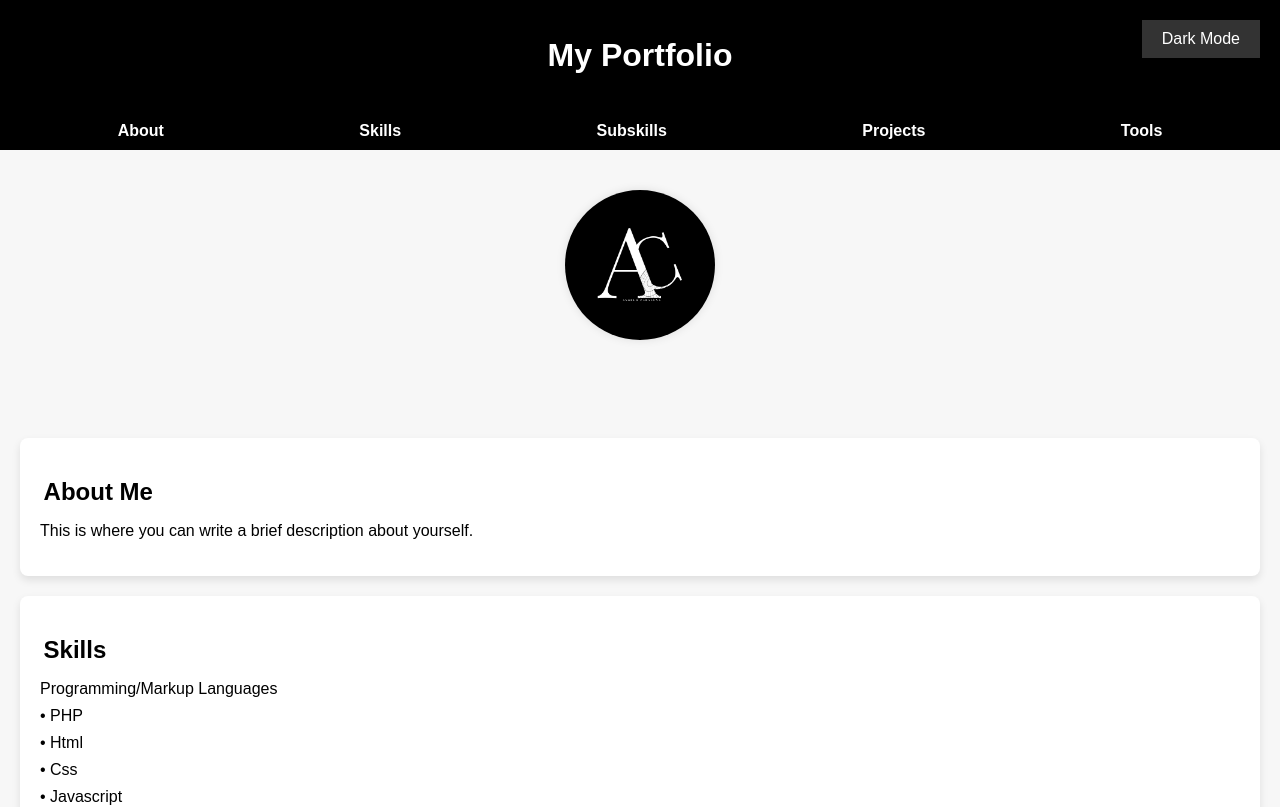
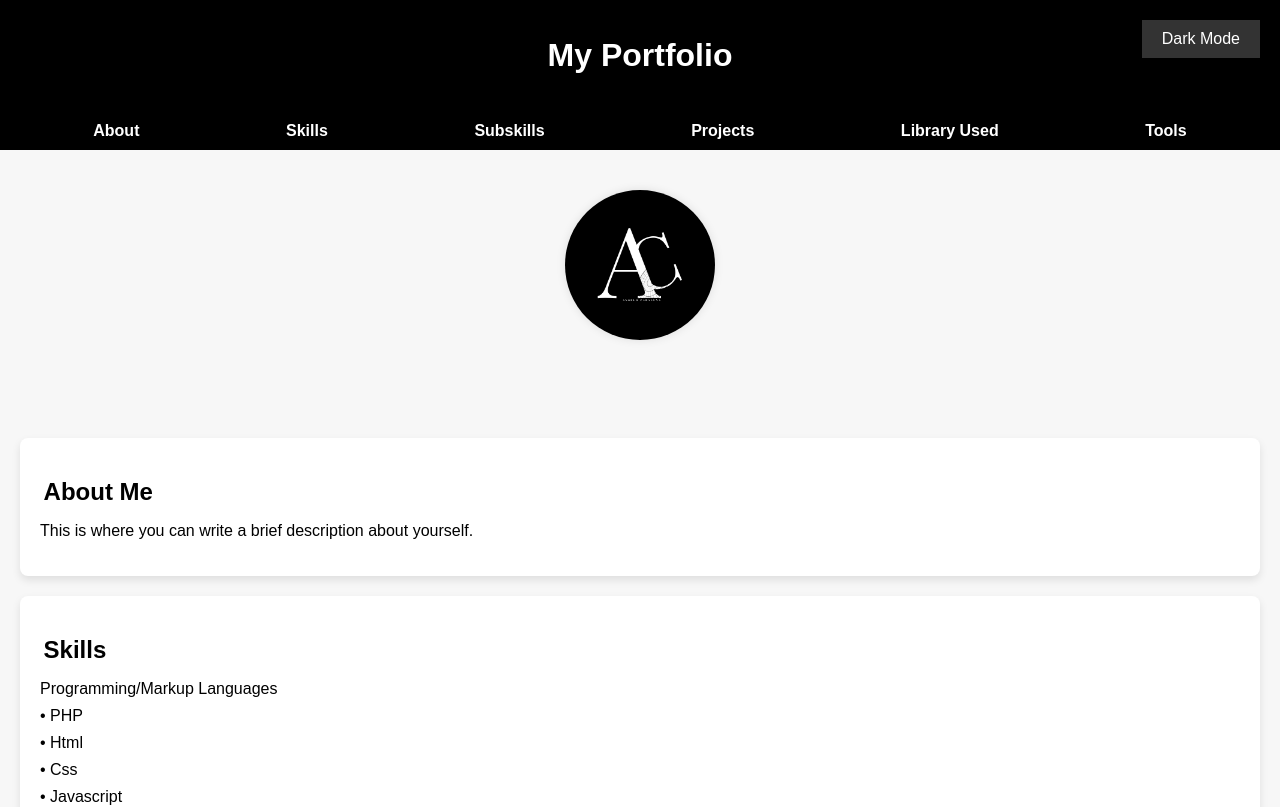
Before and after one commit to JGELLO/React-Development, a React (Create React App) app: page / in a window 1280 px wide. Shown: the top 807 px of the page. Built offline with nearby package versions, Linux system fonts and the light colour scheme.

Commit message:
minor update

```diff
--- a/src/App.js
+++ b/src/App.js
@@ -10,6 +10,7 @@ import Projects from './Projects';
 import Skills from './Skills';
 import Subskills from './Subskills';
 import Contact from './Contact';
+import Library from './Library';
 import Tools from './Tools';
 import Footer from './Footer'; // Import Footer component
 // import ThreeScene from './ThreeScene';
@@ -87,6 +88,9 @@ const App = () => {
           <Element name="tools">
             <Tools />
           </Element>
+          <Element name="library">
+            <Library />
+          </Element>
           {/* Add more sections as needed */}
 
           <Contact />
--- /dev/null
+++ b/src/Library.js
@@ -0,0 +1,16 @@
+import React from 'react';
+
+const Library = () => {
+  return (
+    <section className="library">
+      <h2>Library</h2>
+      <ul>
+
+          <li>ReactJS</li>
+
+      </ul>
+    </section>
+  );
+};
+
+export default Library;
--- a/src/Navigation.js
+++ b/src/Navigation.js
@@ -9,6 +9,7 @@ const Navigation = () => {
         <li><Link to="skills" smooth={true} duration={500}>Skills</Link></li>
         <li><Link to="subskills" smooth={true} duration={500}>Subskills</Link></li>
         <li><Link to="projects" smooth={true} duration={500}>Projects</Link></li>
+        <li><Link to="library" smooth={true} duration={500}>Library Used</Link></li>
         <li><Link to="tools" smooth={true} duration={500}>Tools</Link></li>
         {/* Add more navigation links as needed */}
       </ul>
--- a/src/Tools.js
+++ b/src/Tools.js
@@ -8,10 +8,13 @@ const Tools = () => {
         <li>Visual Studio Code</li>
         <li>Bash(GitHub)</li>
         <li>Visual Studio Code</li>
+        <li>Docker Launcher</li>
         <li>Notepad++</li>
         <li>GitHub Desktop</li>
         <li>Git</li>
-        <li>Wordpress</li>
+        <li>Npm</li>
+        <li>WordPress</li>
+        <li>WebFlow</li>
         <li>Postman</li>
         <li>DB Browser</li>
         <li>Xampp</li>
@@ -30,6 +33,7 @@ const Tools = () => {
         <li>Samson</li>
         <li>C1</li>
 
+
       </ul>
     </section>
   );
```
